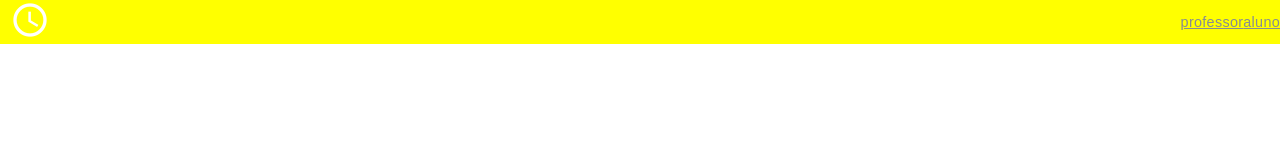
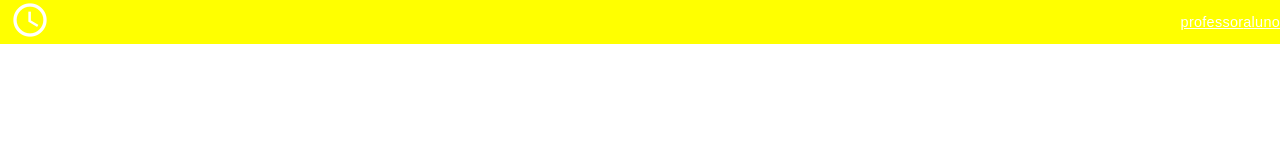
Before and after one commit to rodrigoRolim/AC-frontend, a Vue app: page /professor in a window 1280 px wide. Shown: the top 160 px of the page. Built offline with nearby package versions, Linux system fonts and the light colour scheme.

Commit message:
change color

```diff
--- a/src/components/professor/ProfessorLogin.vue
+++ b/src/components/professor/ProfessorLogin.vue
@@ -148,7 +148,7 @@ i {
 }
 #mobile a, #desktop a {
   align-self: center;
-  color:#878c92;
+  color:#ffffff;
   padding: 0;
 }
 #desktop {
```
